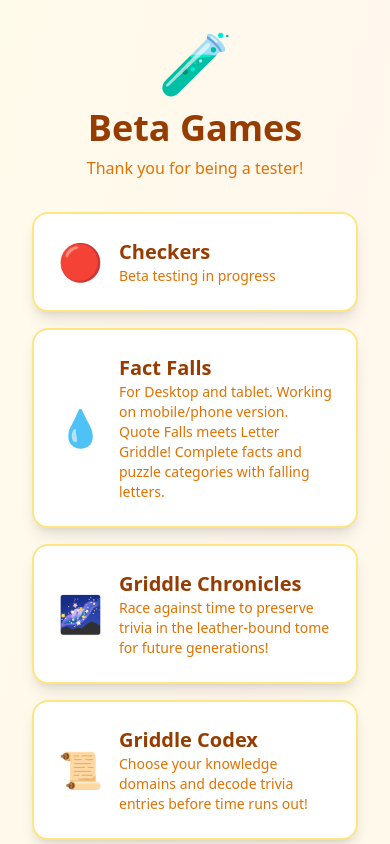
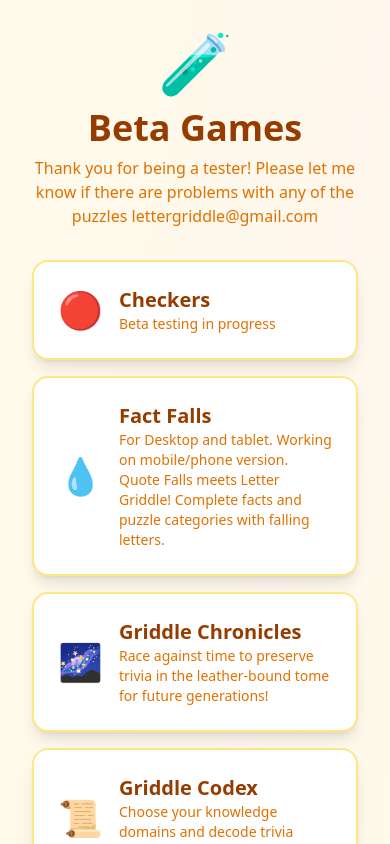
Before and after one commit to lauriegriddle/griddle-game, a Next.js app: page /beta in a window 390 px wide. Shown: the top 844 px of the page. Built offline with nearby package versions, Linux system fonts and the light colour scheme.

Commit message:
Add Fact Falls to beta games with explanation regarding mobile version

```diff
--- a/app/beta/page.js
+++ b/app/beta/page.js
@@ -74,7 +74,7 @@ export default function BetaGames() {
         <div className="text-center mb-8">
           <div className="text-6xl mb-4">🧪</div>
           <h1 className="text-4xl font-bold text-amber-800 mb-2">Beta Games</h1>
-          <p className="text-amber-600">Thank you for being a tester!</p>
+          <p className="text-amber-600">Thank you for being a tester! Please let me know if there are problems with any of the puzzles lettergriddle@gmail.com</p>
         </div>
         <div className="space-y-4">
           {betaGames.map((game) => (
```
